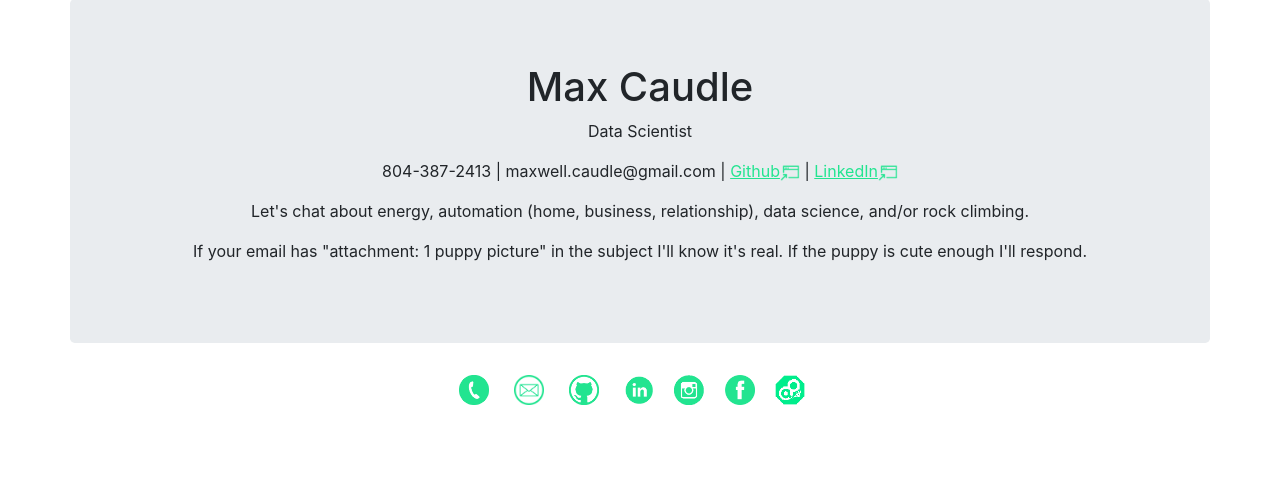
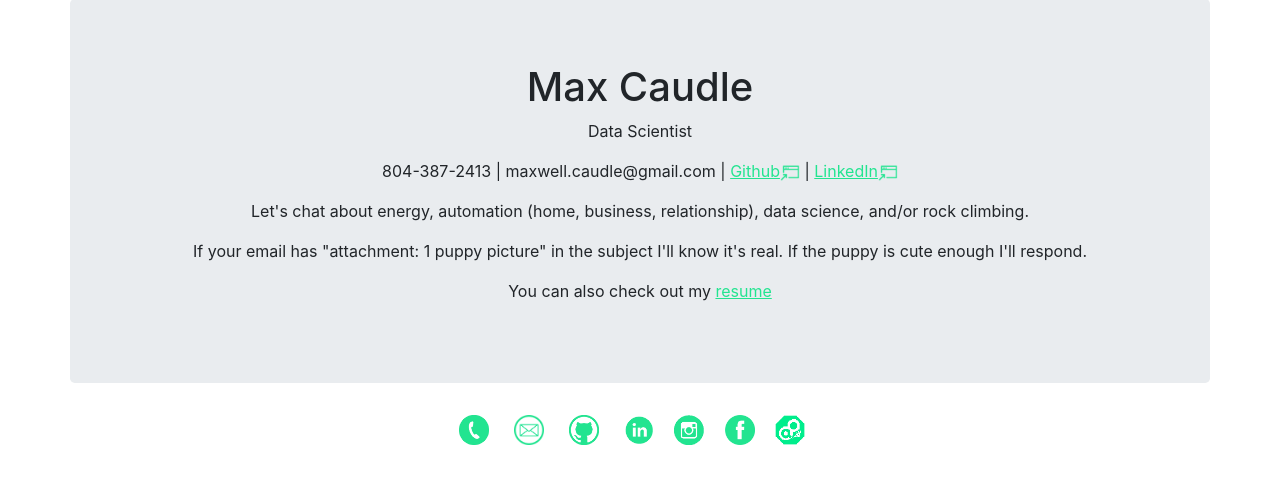
Before and after one commit to MasonCaiby/website, a Flask app: page /contact in a window 1280 px wide. Shown: the part 57-541 px from the top of the page. Run offline with Flask 2, Linux system fonts and the light colour scheme; parts of the project's set-up code (start-up, migrations or seed data) failed here and were passed over; some libraries are stand-ins or nearby versions.

Commit message:
added resume

```diff
--- a/templates/contact.html
+++ b/templates/contact.html
@@ -10,6 +10,8 @@
     <p>
     If your email has "attachment: 1 puppy picture" in the subject I'll know
     it's real. If the puppy is cute enough I'll respond.
+    <p>
+    You can also check out my <a href="static/max_caudle_resume.pdf" download>resume</a>
 
 
   </body>
```
Also changed, not shown: 1 other file.
